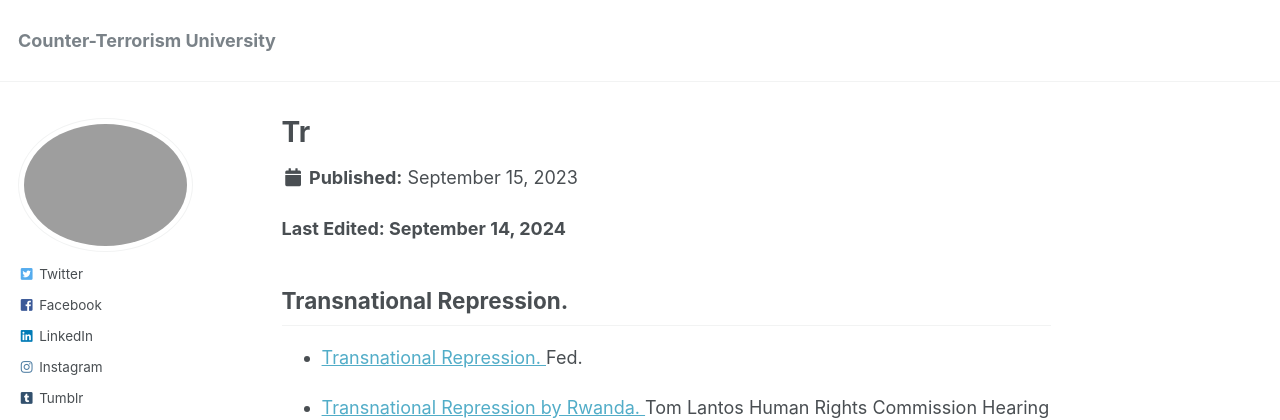
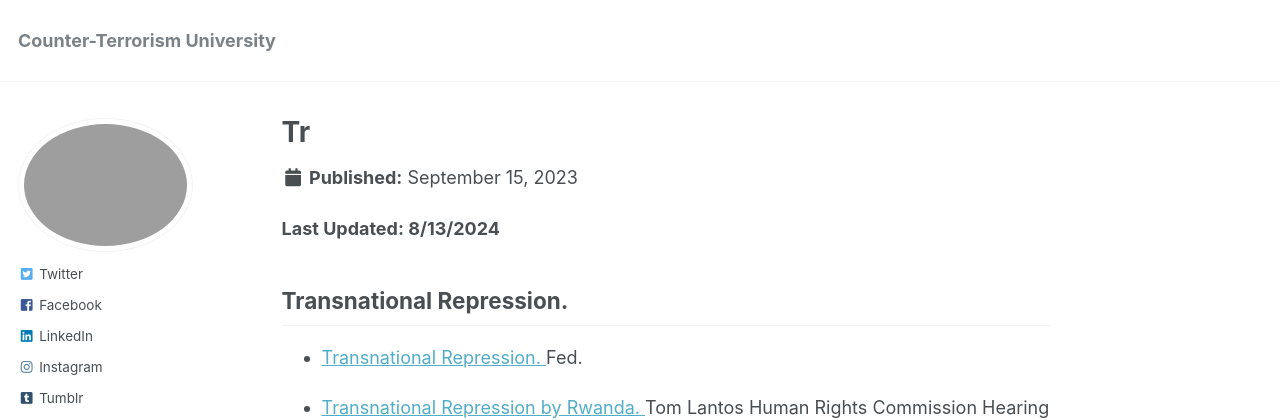
Before and after one commit to phdcsseiden/phdcsseiden.github.io, a Jekyll site: the page built from _pages/Tr.md, in a window 1280 px wide and 1179 px high. Shown: the top 420 px of the window. Built offline with Jekyll 4.4.1, drawn with Linux system fonts in a browser that asks for light colours.

Commit message:
Update Tr.md

```diff
--- a/_pages/Tr.md
+++ b/_pages/Tr.md
@@ -8,7 +8,7 @@ modified: 2023-09-15
 
 
 
-<b> Last Edited: September 14, 2024 </b>
+<b> Last Updated: 8/13/2024 </b>
 
 
 ## Transnational Repression.
```
